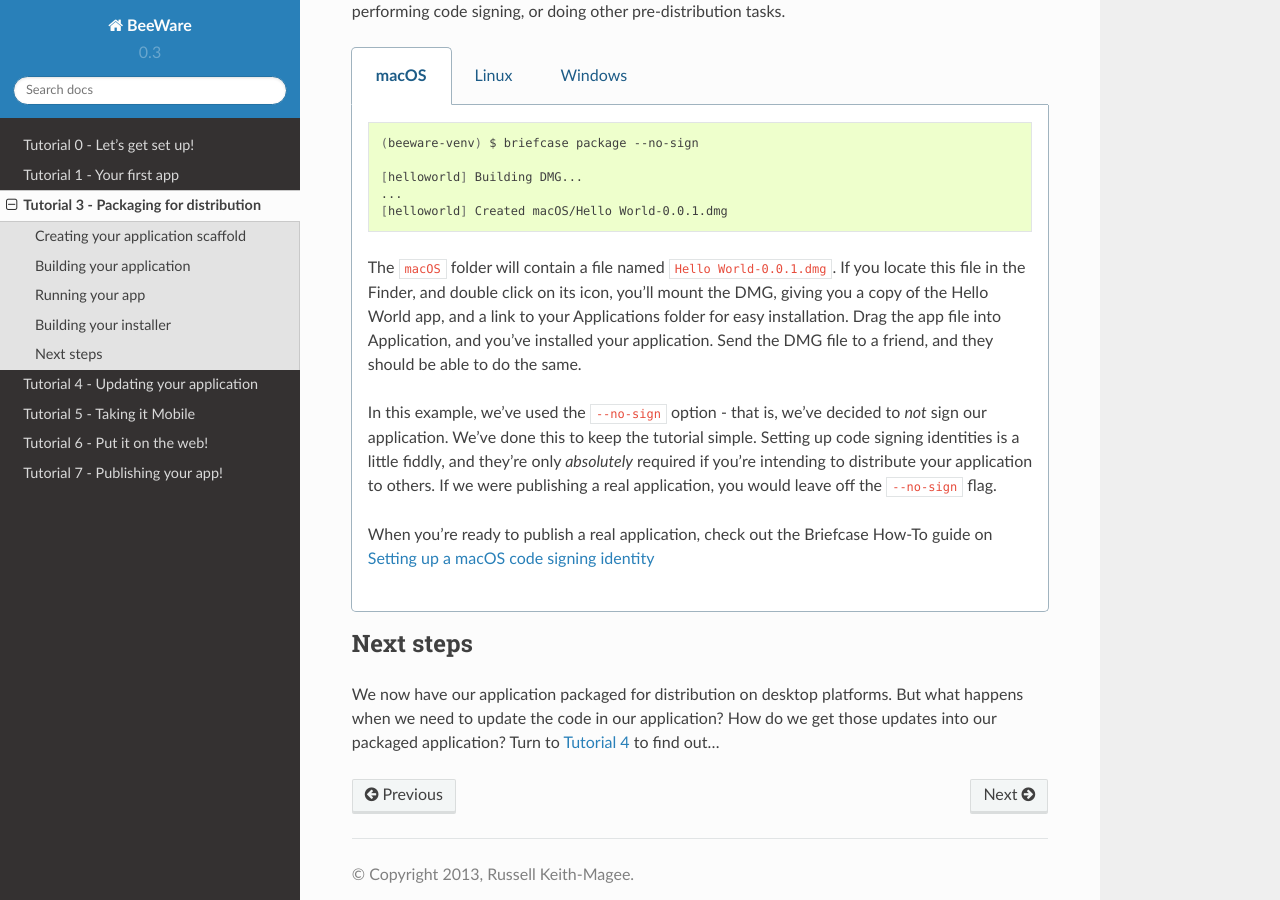
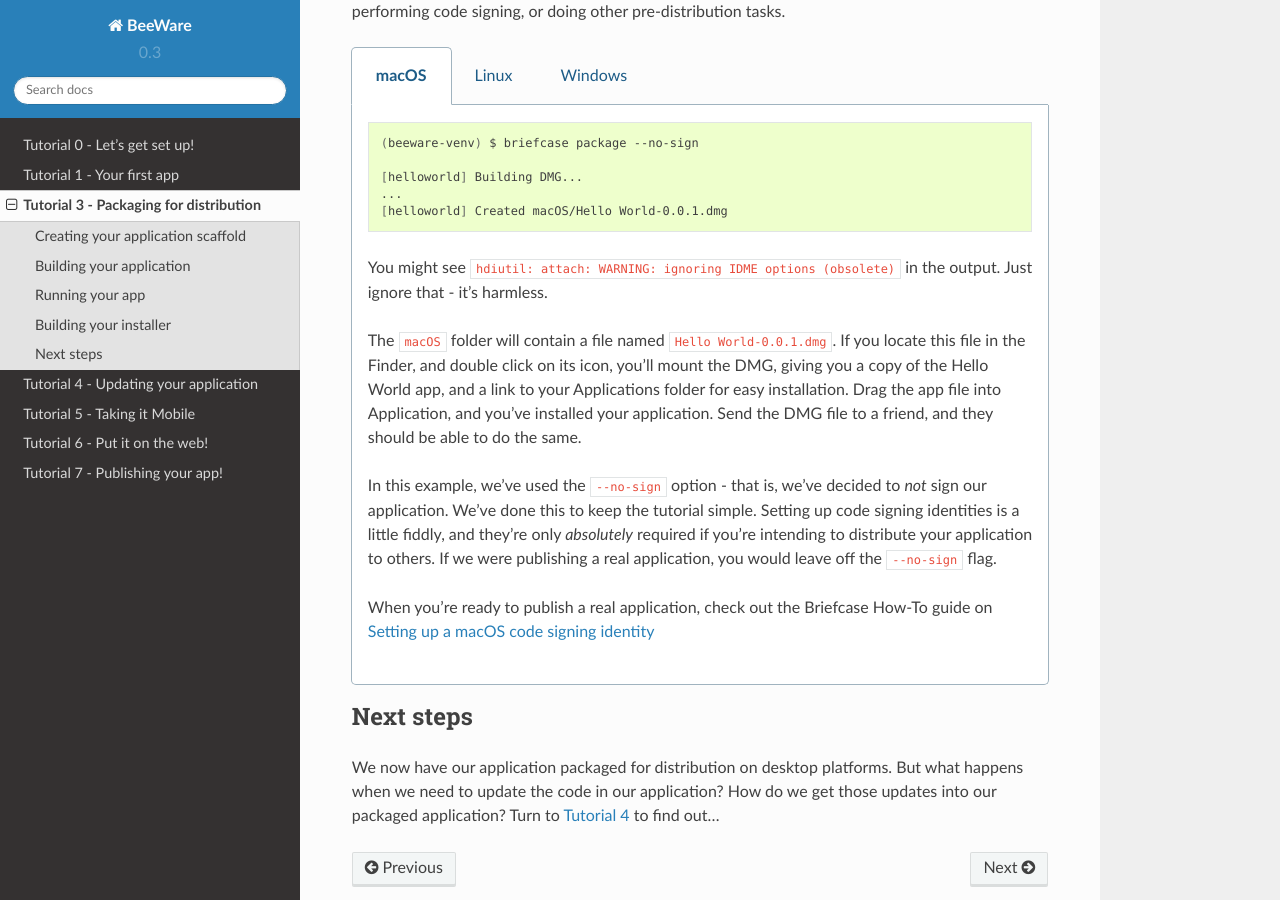
Before and after one commit to beeware/beeware, a Sphinx documentation site: the page built from docs/tutorial/tutorial-3.rst, in a window 1280 px wide and 900 px high, scrolled down 3061 px. Built offline with Sphinx 7.4.7 and the Read the Docs theme 2.0.0, drawn with Linux system fonts in a browser that asks for light colours; pages that are not in the unit, such as notebooks, are missing from menus.

Commit message:
issue 483: update docs with warning about dmgbuild bug

```diff
--- a/docs/tutorial/tutorial-3.rst
+++ b/docs/tutorial/tutorial-3.rst
@@ -272,6 +272,9 @@ or doing other pre-distribution tasks.
       ...
       [helloworld] Created macOS/Hello World-0.0.1.dmg
 
+    You might see ``hdiutil: attach: WARNING: ignoring IDME options (obsolete)``
+    in the output. Just ignore that - it's harmless.
+
     The ``macOS`` folder will contain a file named ``Hello World-0.0.1.dmg``.
     If you locate this file in the Finder, and double click on its icon,
     you'll mount the DMG, giving you a copy of the Hello World app, and a
```
